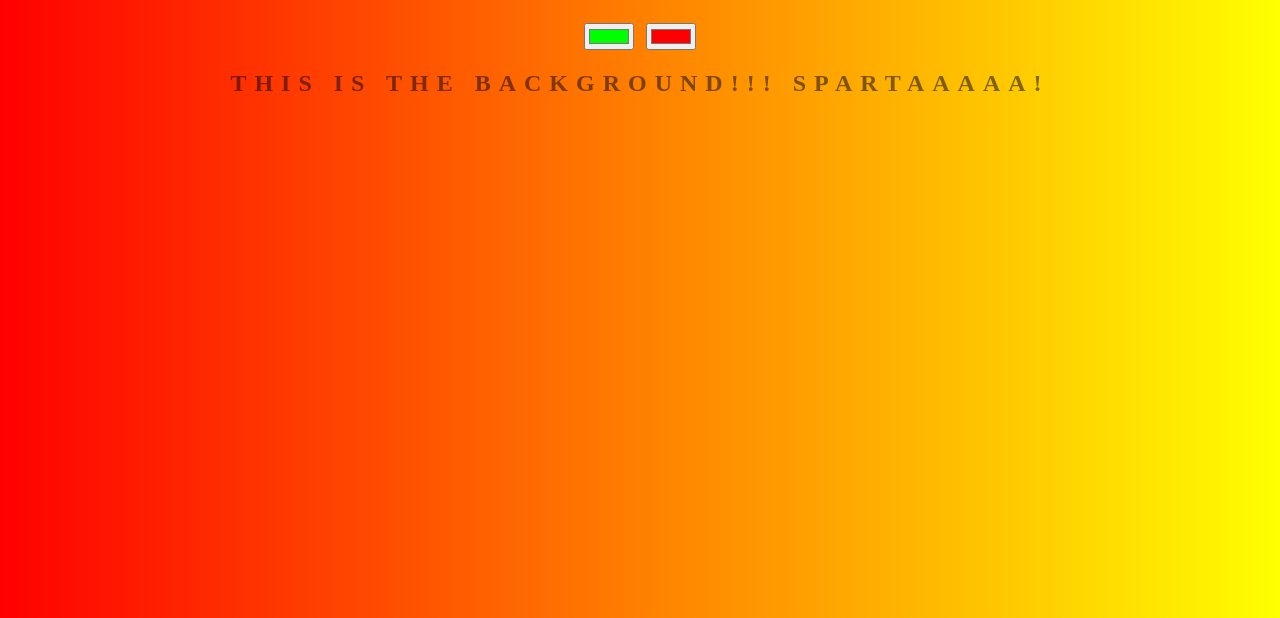
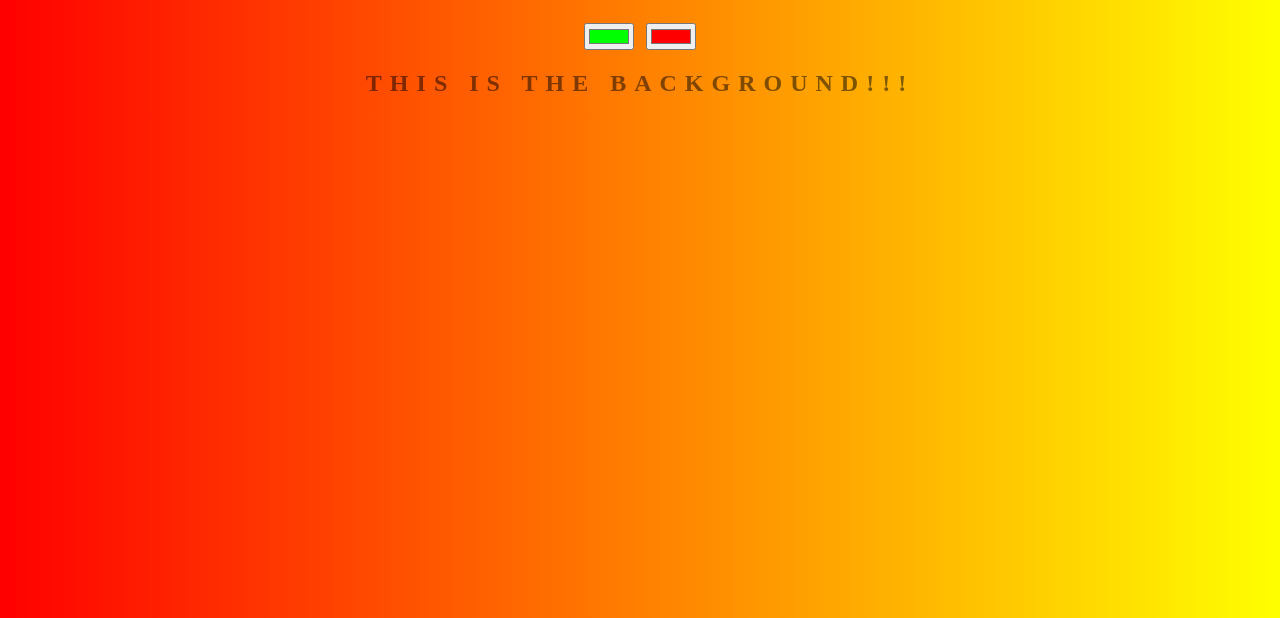
Before and after one commit to Roberto315/background-generator, a plain HTML site: page index.html in a window 1280 px wide. Shown: the part 182-800 px from the top of the page. Drawn offline with Linux system fonts and the light colour scheme.

Commit message:
Reverting

```diff
--- a/index.html
+++ b/index.html
@@ -10,7 +10,7 @@
    <h1>Background Generator</h1>
    <input class="color1" type="color" name="color1" value="#00ff00">
 	<input class="color2" type="color" name="color2" value="#ff0000">
-   <h2>This is the Background!!! Spartaaaaa!</h2>
+   <h2>This is the Background!!!</h2>
    <h3></h3>
 <script type="text/javascript" src="script.js"></script>
 </body>
```
